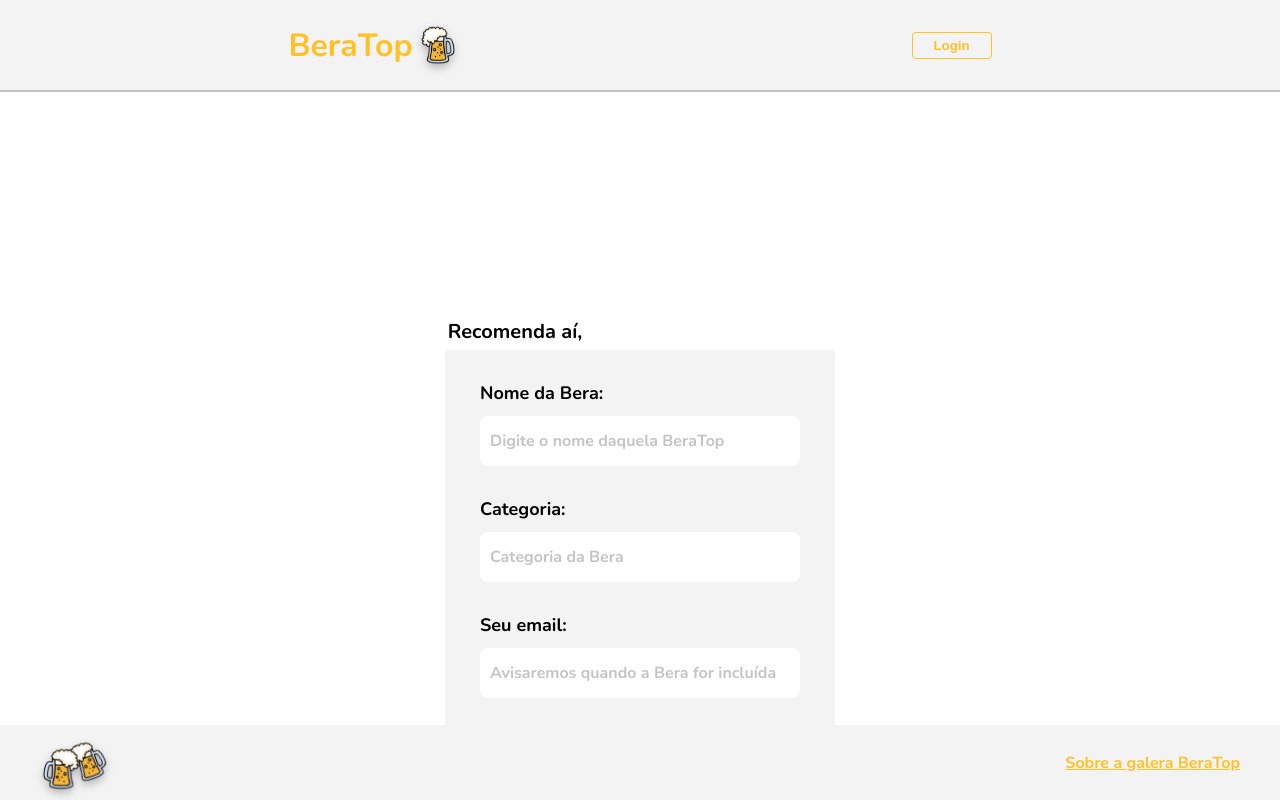
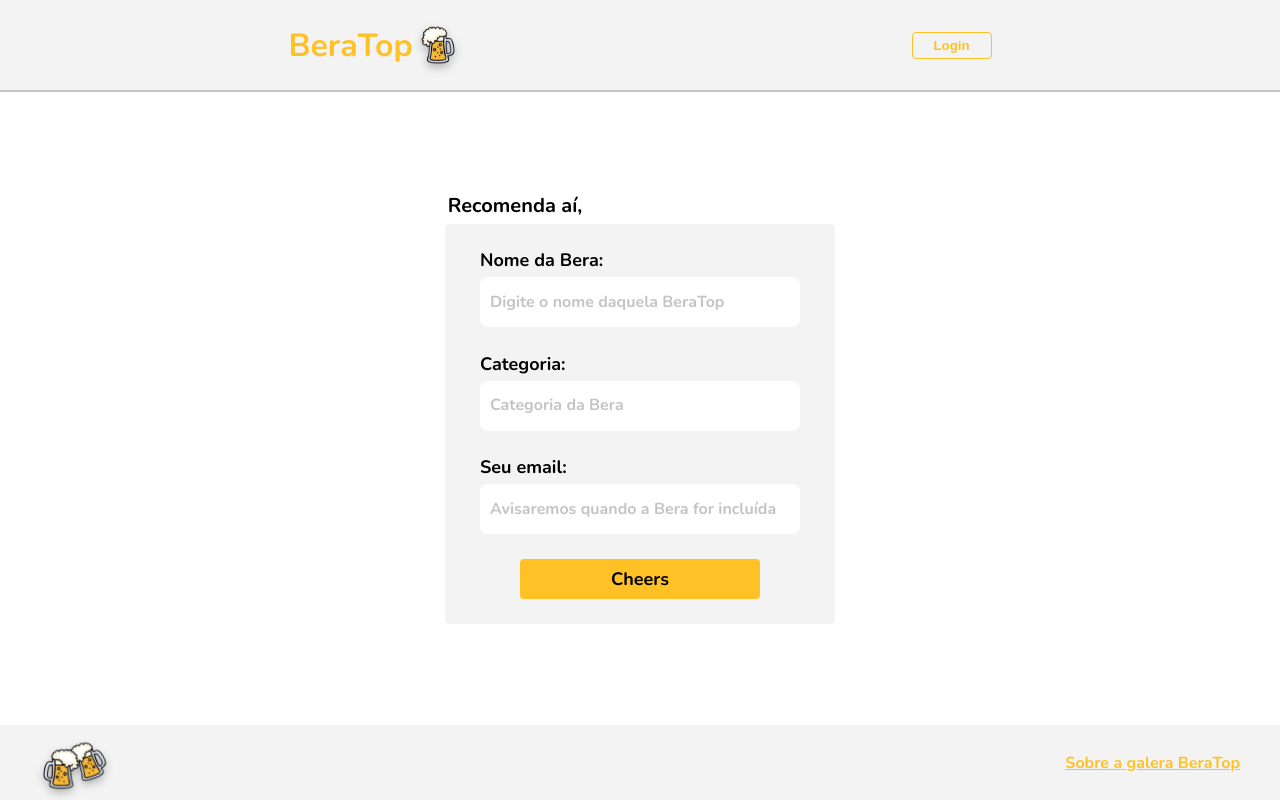
Before and after one commit to letlm/capstone-bera-top, a React (Create React App) app: page /suggest in a window 1280 px wide. Built offline with nearby package versions, Linux system fonts and the light colour scheme; the HTML template or start-up script is replaced by a standard one.

Commit message:
fix: inconsistências de css

```diff
--- a/src/components/AboutComponent/styles.js
+++ b/src/components/AboutComponent/styles.js
@@ -3,6 +3,7 @@ import styled from "styled-components";
 export const Container = styled.div`
   width: 320px;
   margin: 0 auto;
+  padding-bottom: 75px;
   display: flex;
   flex-direction: column;
   align-items: center;
--- a/src/components/RecomendationForm/styles.js
+++ b/src/components/RecomendationForm/styles.js
@@ -5,6 +5,8 @@ export const Container = styled.div`
   align-items: center;
   justify-content: center;
   flex-direction: column;
+  padding: 30px 0;
+  min-height: calc(100vh - 165px);
 
   h1 {
     margin-left: -160px;
@@ -160,7 +162,7 @@ export const Form = styled.form`
 
     @media (min-width: 640px) {
       width: 390px;
-      height: 450px;
+      height: 400px;
 
       label {
         width: 320px;
--- a/src/pages/About/index.jsx
+++ b/src/pages/About/index.jsx
@@ -1,13 +1,16 @@
 import Header from "../../components/Header";
 import Footer from "../../components/Footer";
 import AboutComponent from "../../components/AboutComponent";
+import { Container } from "./styles";
 
 function About() {
   return (
     <>
       <Header bgColor={"#c4c4c4"} />
       <AboutComponent />
-      <Footer />
+      <Container>
+        <Footer />
+      </Container>
     </>
   );
 }
--- /dev/null
+++ b/src/pages/About/styles.js
@@ -0,0 +1,6 @@
+import styled from "styled-components";
+
+export const Container = styled.div`
+  position: fixed;
+  bottom: 0;
+`;
--- a/src/pages/Suggest/styles.js
+++ b/src/pages/Suggest/styles.js
@@ -6,7 +6,7 @@ const Container = styled.div`
   height: 100vh;
   display: flex;
   flex-direction: column;
-  justify-content: space-between;
+  justify-content: flex-start;
 `;
 
 export default Container;
```
